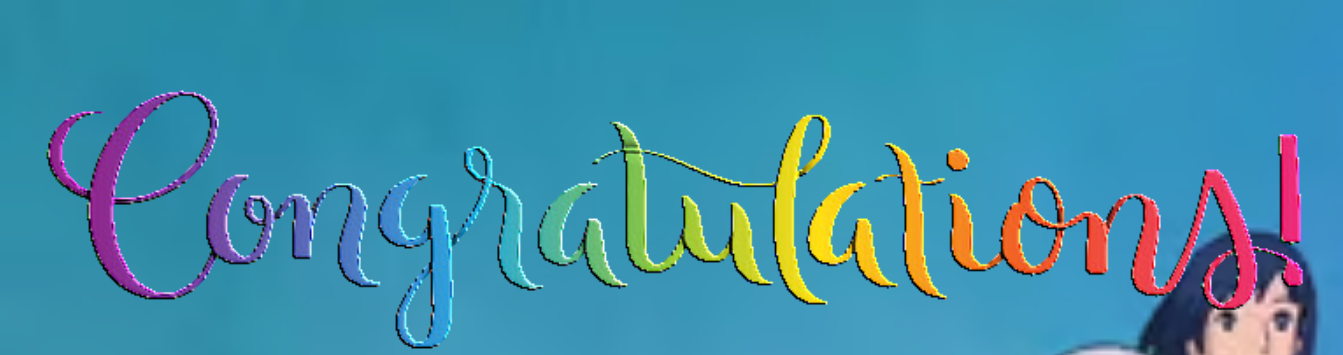
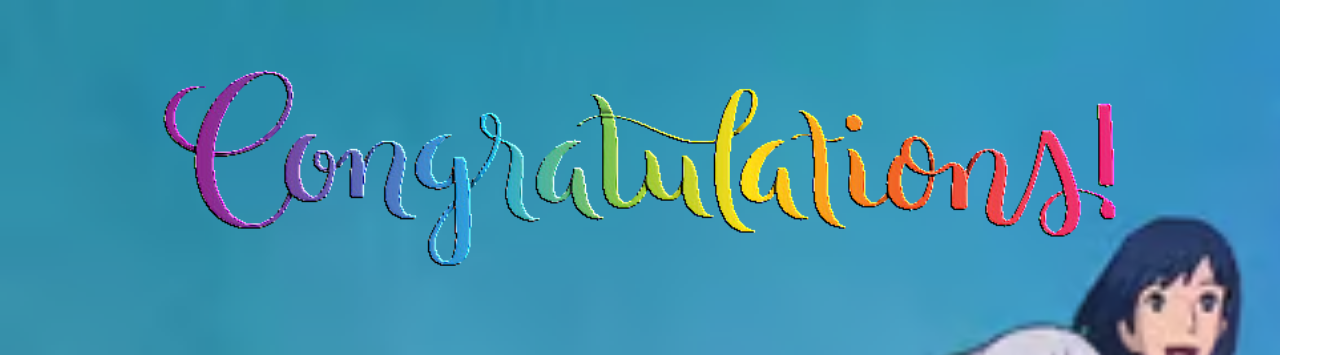
Before and after one commit to tomboxmaster/katka, a plain HTML site: page index.html in a window 1280 px wide. Shown: the top 355 px of the page, 1343 px wide, since content can reach past the window. Drawn offline with Linux system fonts and the light colour scheme.

Commit message:
Add files via upload

```diff
--- a/styles.css
+++ b/styles.css
@@ -6,9 +6,9 @@ body {
 
 .congratulations-image {
   display: block;
-  height: 400px;
   margin-left: auto;
   margin-right: auto;
+  width: 80%;
 }
 
 .greeting-text {
```
